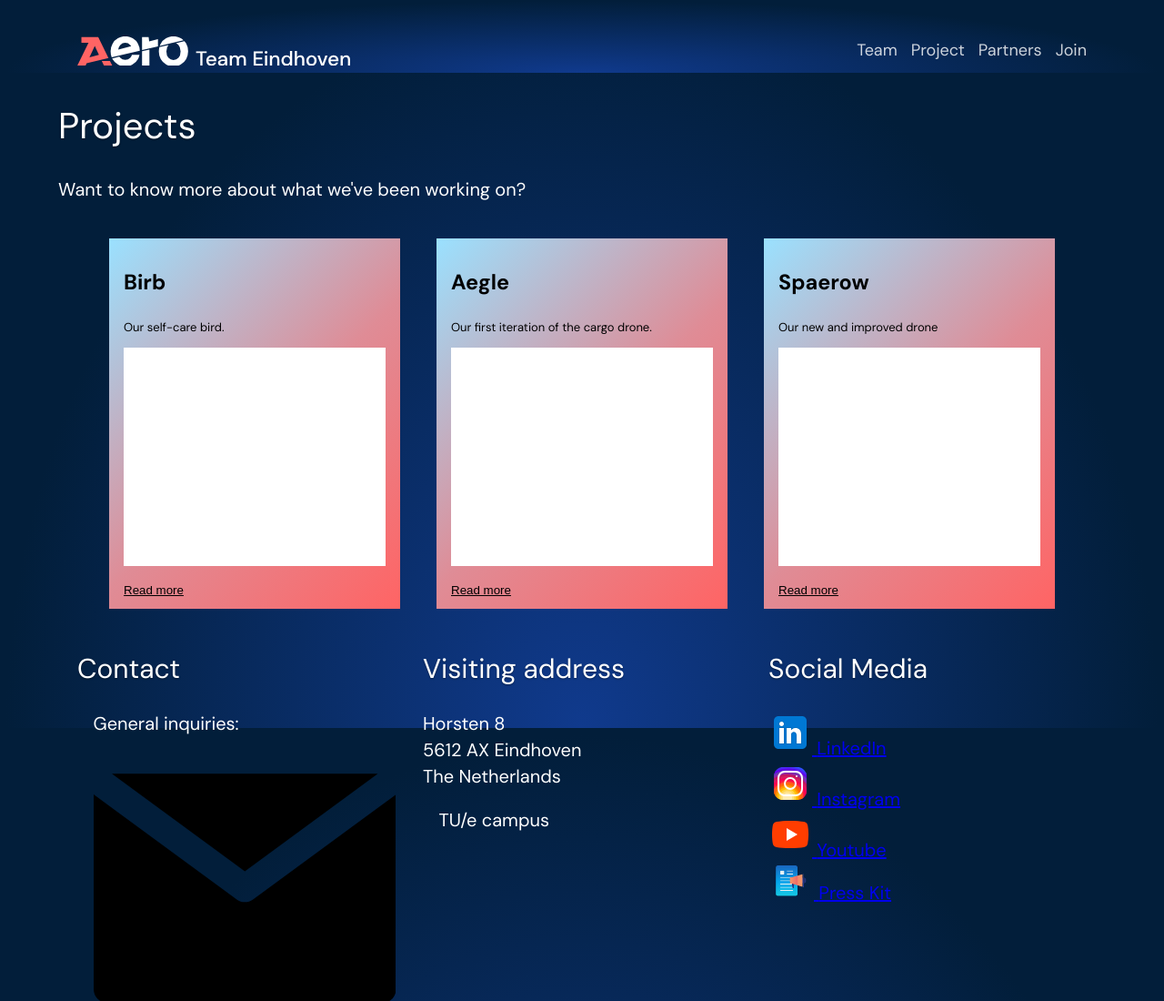
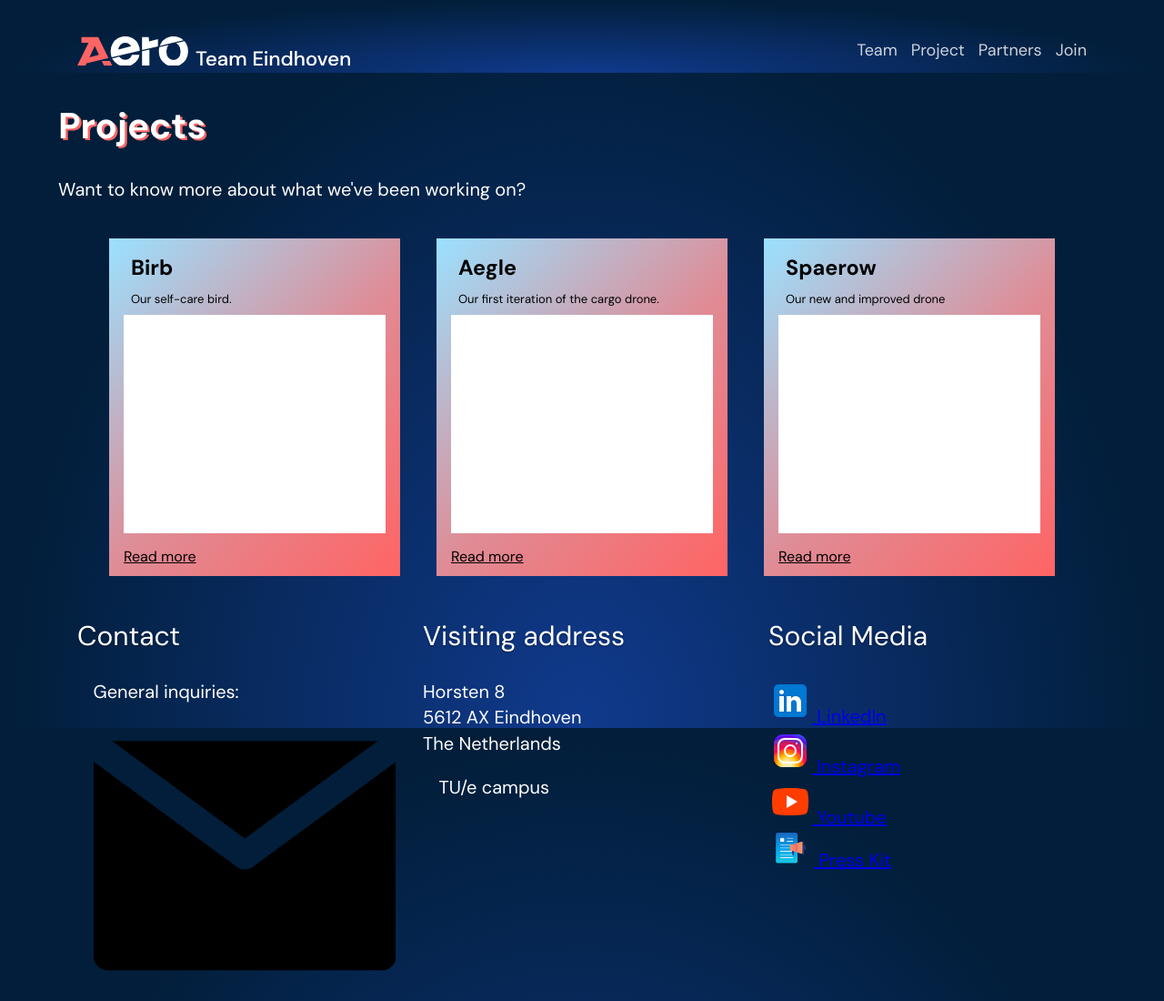
Before and after one commit to aeroteameindhoven/website, a Gatsby site: page /project in a window 1280 px wide. Shown: the top 1100 px of the page at 91% size. Built offline with nearby package versions, Linux system fonts and the light colour scheme; Gatsby itself is replaced by a stand-in of ours.

Commit message:
prettify the fonts

```diff
--- a/src/components/ProjectCard.tsx
+++ b/src/components/ProjectCard.tsx
@@ -11,7 +11,7 @@ const ProjectCard: React.FC<ProjectCardProps> = ({ projectName, description }) =
       <h3 className="project-text">{projectName} </h3>
       <p className="project-text">{description}</p>
       <div className="project-image"></div>
-      <button className="project-button">Read more</button>
+      <a className="project-link">Read more</a>
     </div>
   );
 };
--- a/src/components/styles/project.scss
+++ b/src/components/styles/project.scss
@@ -2,4 +2,10 @@
 
 h1,p {
   margin-left: 5%;
+
 }
+
+.projects-title {
+  text-shadow: 0.15rem 0.15rem 0px rgba($primary-pink, 1);
+  font-weight: bold;
+}
--- a/src/components/styles/projects.scss
+++ b/src/components/styles/projects.scss
@@ -1,3 +1,5 @@
+@import 'main.scss';
+
 .project-carousel {
   display: flex;
   flex-wrap: wrap;
@@ -23,6 +25,7 @@
 
   .project-text {
     color: black;
+    margin: 0.5rem;
   }
 }
 
@@ -43,7 +46,7 @@
   margin-bottom: 10px;
 }
 
-.project-button {
+.project-link {
   background-color: transparent;
   border: none;
   color: black;
@@ -51,8 +54,9 @@
   text-align: center;
   text-decoration: underline;
   margin-left: auto;
+  font-size: medium;
 }
 
-.project-button:hover {
+.project-link:hover {
   color: white;
 }
--- a/src/pages/project.tsx
+++ b/src/pages/project.tsx
@@ -7,13 +7,12 @@ import ProjectCarousel from "../components/ProjectCarousel";
 export function Head() {
   return <HeadContent title="Project" />;
 }
-
 export default function Project() {
   return (
-    <div className="projects-page">
+<div className="projects-page">
       <Layout>
         <div >
-        <h1>Projects</h1>
+        <h1 className="projects-title">Projects</h1>
         <p>Want to know more about what we&apos;ve been working on?</p>
         </div>
         <ProjectCarousel />
```
